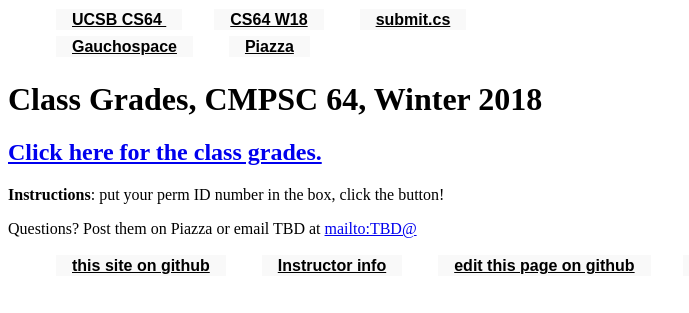
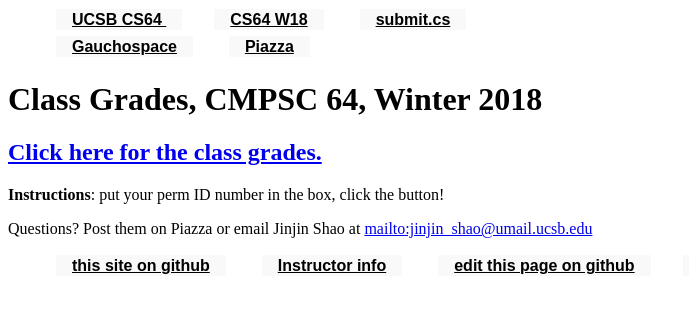
Before and after one commit to ucsb-cs64-w18/ucsb-cs64-w18.github.io, a Jekyll site: the page built from _info/grades.md, in a window 1280 px wide. Shown: the top 313 px of the page, without its empty margins (0-689 px from the left). Built offline with Jekyll 4.4.1, drawn with Linux system fonts in a browser that asks for light colours.

Commit message:
Update grades.md

```diff
--- a/_info/grades.md
+++ b/_info/grades.md
@@ -6,4 +6,4 @@
 <h2>[Click here for the class grades.](http://cs.ucsb.edu/~shao158/){: target="_blank"} </h2>
 <strong>Instructions</strong>: put your perm ID number in the box, click the button!
 
-Questions? Post them on Piazza or email TBD at [mailto:TBD@](mailto:TBD@){: target="_blank"}
+Questions? Post them on Piazza or email Jinjin Shao at [mailto:jinjin_shao@umail.ucsb.edu](mailto:jinjin_shao@umail.ucsb.edu){: target="_blank"}
```
